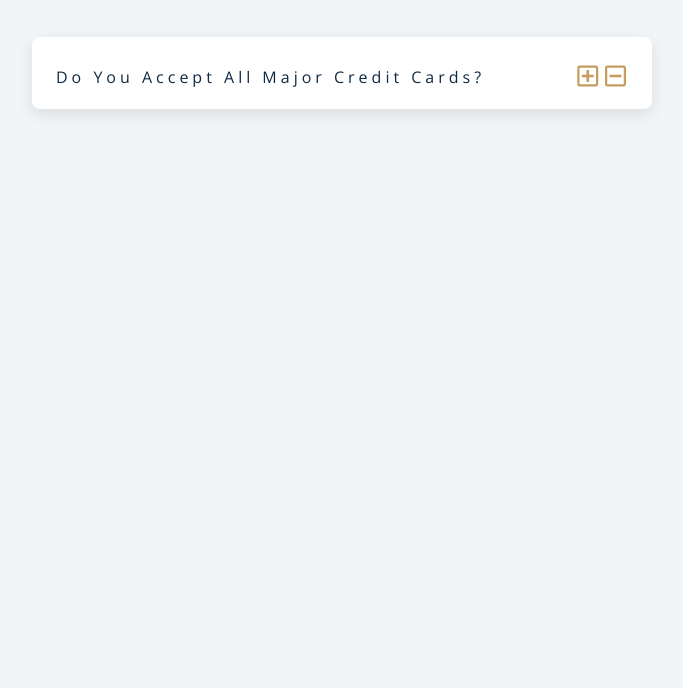
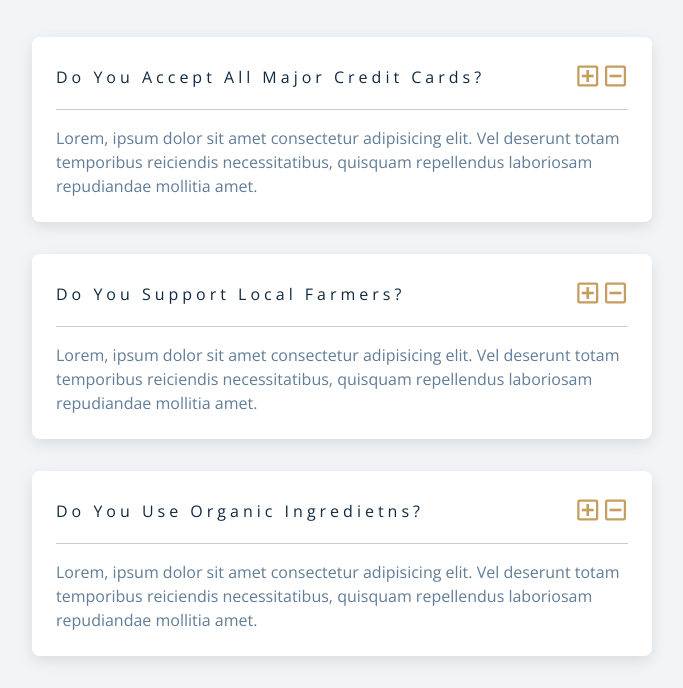
Before and after one commit to LuisCorreaDv/JavaScript_Practica, a plain HTML site: page Questions/index.html in a window 1280 px wide. Shown: the part 187-875 px from the top of the page, without its empty margins (298-981 px from the left). Before the commit the page ends 800 px from the top, so only its background shows below. Drawn offline with nearby package versions, Linux system fonts and the light colour scheme.

Commit message:
Añadiendo preguntas

```diff
--- a/Questions/index.html
+++ b/Questions/index.html
@@ -32,6 +32,48 @@
                         </span>
                     </button>
                 </div>
+                <!-- Question text -->
+                <div class="question-text">
+                    <p>Lorem, ipsum dolor sit amet consectetur adipisicing elit. Vel deserunt totam temporibus reiciendis necessitatibus, quisquam repellendus laboriosam repudiandae mollitia amet.</p>
+                </div>
+            </article>
+            <!-- end single questions -->
+            <!-- single question -->
+            <article class="question">
+                <div class="question-title">
+                    <p>do you support local farmers?</p>
+                    <button type="button" class="question-btn">
+                        <span class="plus-icon">
+                            <i class="far fa-plus-square"></i>
+                        </span>
+                        <span class="minus-icon">
+                            <i class="far fa-minus-square"></i>
+                        </span>
+                    </button>
+                </div>
+                <!-- Question text -->
+                <div class="question-text">
+                    <p>Lorem, ipsum dolor sit amet consectetur adipisicing elit. Vel deserunt totam temporibus reiciendis necessitatibus, quisquam repellendus laboriosam repudiandae mollitia amet.</p>
+                </div>
+            </article>
+            <!-- end single questions -->
+            <!-- single question -->
+            <article class="question">
+                <div class="question-title">
+                    <p>do you use organic ingredietns?</p>
+                    <button type="button" class="question-btn">
+                        <span class="plus-icon">
+                            <i class="far fa-plus-square"></i>
+                        </span>
+                        <span class="minus-icon">
+                            <i class="far fa-minus-square"></i>
+                        </span>
+                    </button>
+                </div>
+                <!-- Question text -->
+                <div class="question-text">
+                    <p>Lorem, ipsum dolor sit amet consectetur adipisicing elit. Vel deserunt totam temporibus reiciendis necessitatibus, quisquam repellendus laboriosam repudiandae mollitia amet.</p>
+                </div>
             </article>
             <!-- end single questions -->
         </div>
```
